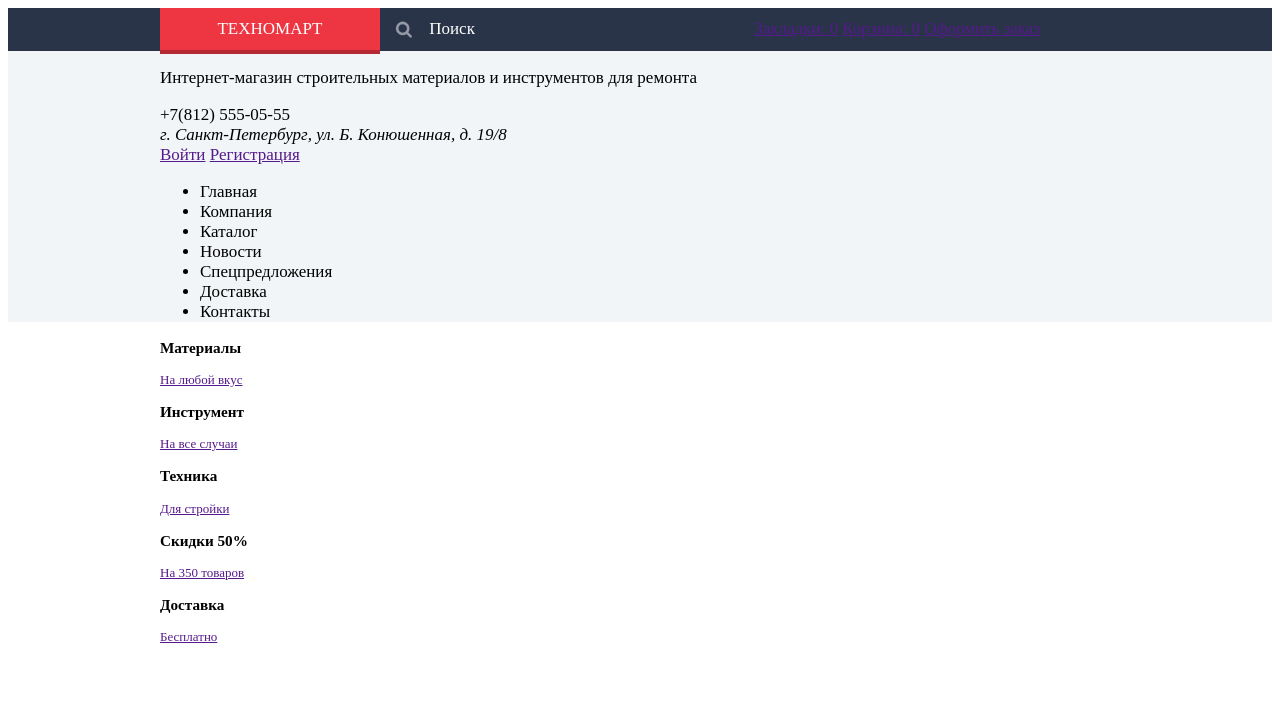
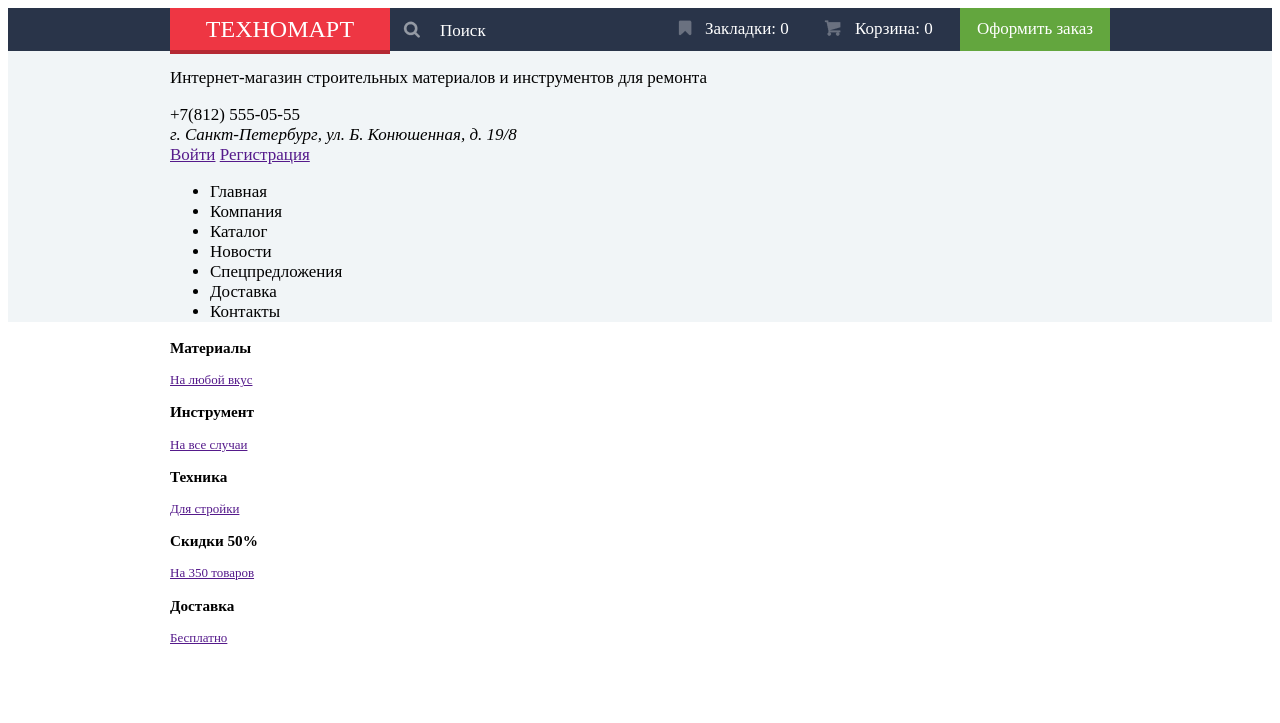
Before and after one commit to GlebUraev/technomart-project, a plain HTML site: page index.html in a window 1280 px wide. Shown: the top 723 px of the page. Drawn offline with Linux system fonts and the light colour scheme.

Commit message:
Вёрстка верхнего меню

```diff
--- a/css/style.css
+++ b/css/style.css
@@ -4,7 +4,7 @@ body {
 }
 
 .container {
-	width: 960px;
+	width: 940px;
 	padding-left: 10px;
 	padding-right: 10px;
 	margin: 0 auto;
@@ -28,12 +28,14 @@ body {
 
 .header-top a {
 	line-height: 42px;
+	font-size: 17px;
 }
 
 .technomart-logo {
 	position: relative;
 	width: 220px;
 	float: left;
+	font-size: 24px;
 	line-height: 42px;
 	background-color: #ee3643;
 	text-align: center;
@@ -54,9 +56,10 @@ body {
 
 .search {
 	content: "";
-	position: relative;
 	border: 0px;
-	width: 270px;
+	width: 220px;
+	margin: 0;
+
 	padding: 0px;
 	padding-left: 50px;
 	background-color: #293449;
@@ -89,6 +92,103 @@ body {
 }
 
 .search-label {
+	position: absolute;
+	left: 50px;
+	top: 12px;
+	font-size: 17px;
+}
+
+.header-bookmarks,
+.header-cart {
+	display: inline-block;
 	position: relative;
-	left: -275px;
+	box-sizing: border-box;
+	width: 150px;
+	height: 43px;
+	padding-left: 45px;
 }
+
+.header-bookmarks::after {
+	display: inline-block;
+	position: absolute;
+	content: '';
+	width: 14px;
+	height: 16px;
+	left: 18px;;
+	top: 12px;
+	background-image: url(../img/icons/bookmark.png);
+	opacity: 0.3;
+}
+
+.header-cart::after {
+	display: inline-block;
+	position: absolute;
+	content: '';
+	width: 17px;
+	height: 16px;
+	left: 14px;;
+	top: 12px;
+	background-image: url(../img/icons/cart.png);
+	opacity: 0.3;
+}
+
+.header-top-menu a {
+	text-decoration: none;
+	color: #ffffff;
+}
+
+.header-order {
+	display: inline-block;
+	width: 150px;
+	height: 43px;
+	background-color: #63a63e;
+	text-align: center;
+}
+
+.header-order:hover {
+	background-color: #5fbb2d;
+}
+
+.header-order:active {
+	background-color: #518534;
+	color: rgba(255,255,255, 0.6)
+}
+
+.search:hover,
+.header-bookmarks:hover,
+.header-cart:hover {
+	background-color: #212a3a;
+}
+
+.header-bookmarks:hover::after,
+.header-cart:hover::after{
+	opacity: 1;
+}
+
+.header-bookmarks:active,
+.header-cart:active {
+	background-color: #161d29;
+	color: rgba(255,255,255, 0.6)
+}
+
+.header-bookmarks:active::after,
+.header-cart:active::after {
+	opacity: 0.5;
+}
+
+
+
+
+.header-top-menu {
+	font-size: 0px;
+}
+
+.containerH {
+	font-size: 0;
+}
+
+.search-form {
+	display: inline-block;
+	position: relative;
+	font-size: 0;
+}
--- a/index.html
+++ b/index.html
@@ -8,11 +8,13 @@
 <body>
     <header class="header">
         <div class="header-top clearfix">
-        	<div class="container">
+        	<div class="container containerH">
 				<div class="technomart-logo header-logo">Техномарт</div>
 				<nav class="header-top-menu">
-					<input type="text" id="search" class="search">
-					<label for="search" class="search-label">Поиск</label>
+					<form class="search-form">
+						<input type="text" id="search" class="search">
+						<label for="search" class="search-label">Поиск</label>
+					</form>
 					<a href="" class="header-bookmarks">Закладки: 0</a>
 					<a href="" class="header-cart">Корзина: 0</a>
 					<a href="" class="header-order">Оформить заказ</a>
```
